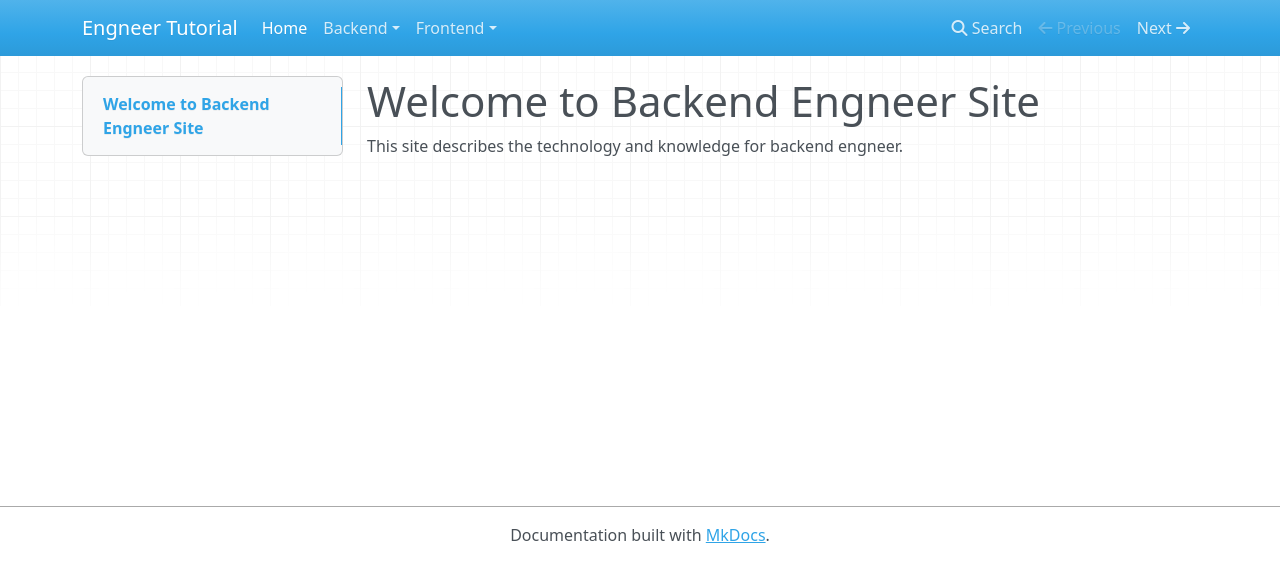
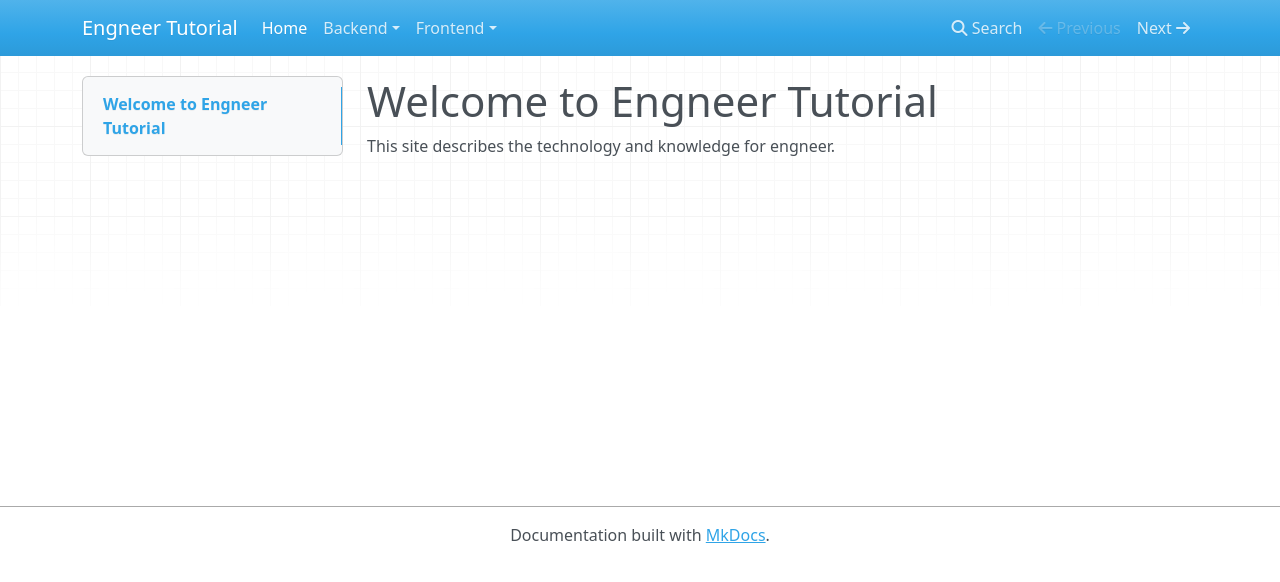
Before and after one commit to ymmmtym/backend-engneer, an MkDocs documentation site: the page built from docs/index.md, in a window 1280 px wide. Shown: the top 582 px of the page. Built offline with MkDocs 1.6.1, drawn with Linux system fonts in a browser that asks for light colours; nearby versions of some CDN libraries.

Commit message:
update readme

```diff
--- a/README.md
+++ b/README.md
@@ -1,3 +1,4 @@
-# backend-engneer
-![github pages](https://github.com/ymmmtym/backend-engneer/workflows/github%20pages/badge.svg?branch=master)
-https://ymmmtym.github.io/backend-engneer/
+# Engneer-tutorial
+![github pages](https://github.com/ymmmtym/engneer-tutorial/workflows/github%20pages/badge.svg?branch=master)
+
+https://ymmmtym.github.io/engneer-tutorial/
--- a/docs/index.md
+++ b/docs/index.md
@@ -1,2 +1,2 @@
-# Welcome to Backend Engneer Site
-This site describes the technology and knowledge for backend engneer.
+# Welcome to Engneer Tutorial
+This site describes the technology and knowledge for engneer.
```
